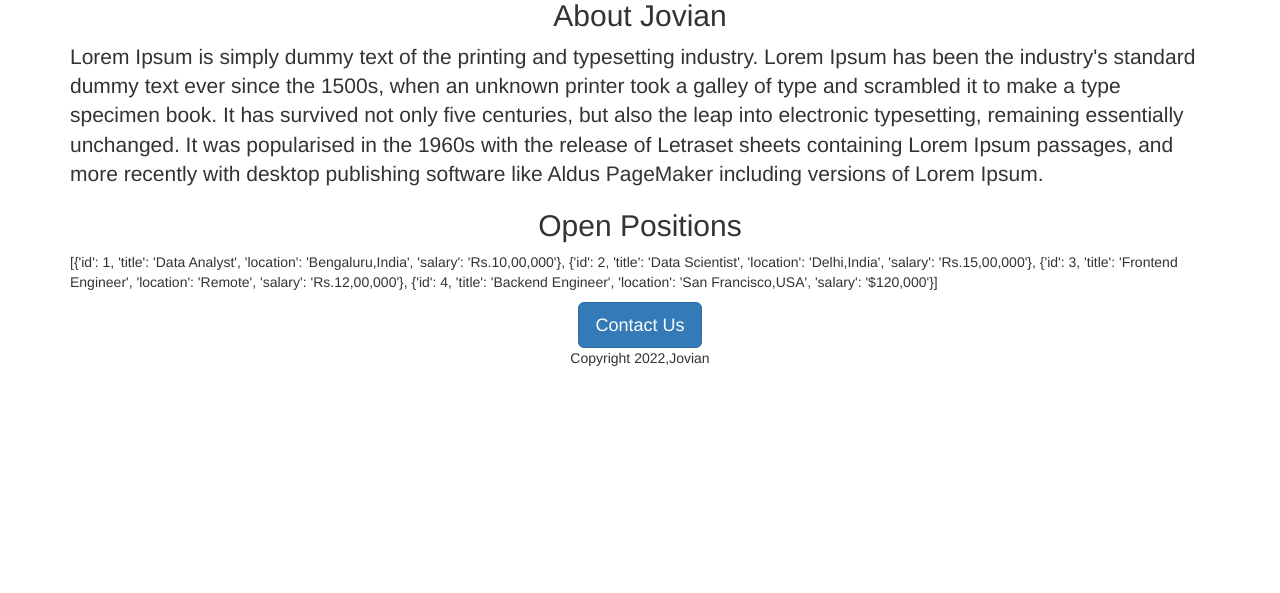
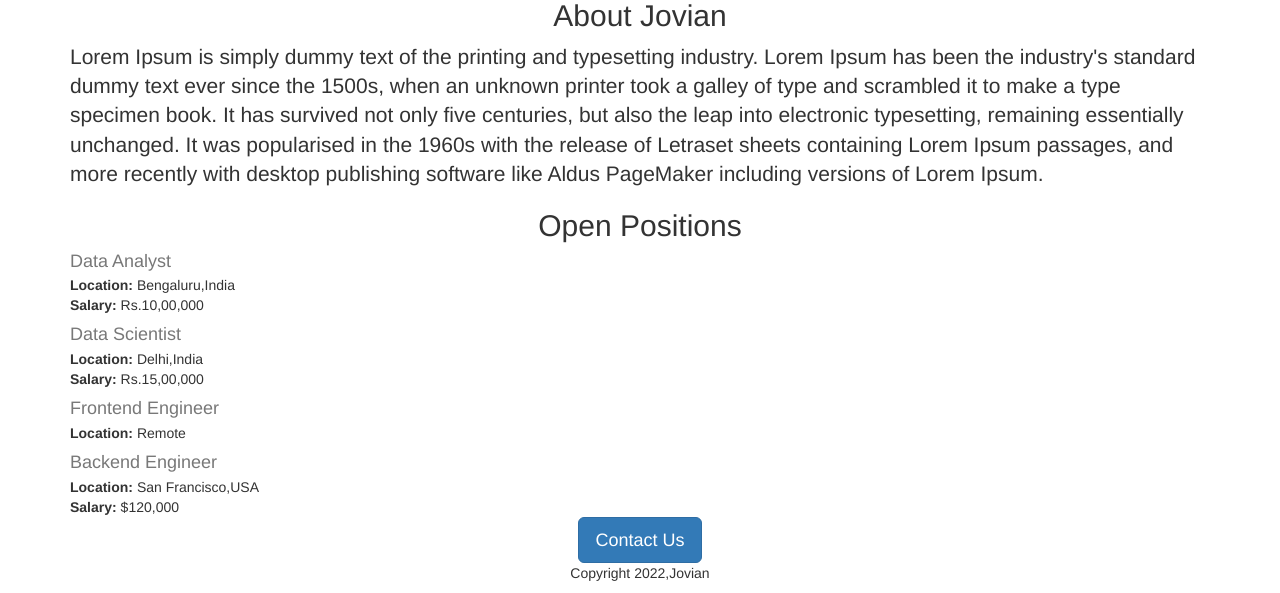
Before and after one commit to Vinishkrishna/jovian-careers-website, a Flask app: page / in a window 1280 px wide. Shown: the part 851-1444 px from the top of the page. Before the commit the page ends 1217 px from the top, so only its background shows below. Run offline with Flask 2, Linux system fonts and the light colour scheme.

Commit message:
started adding job positions in dynamic way

```diff
--- a/app.py
+++ b/app.py
@@ -21,7 +21,6 @@
     'id':3,
     'title':'Frontend Engineer',
     'location':'Remote',
-    'salary':'Rs.12,00,000'
   },
   {
     'id':4,
--- a/templates/home.html
+++ b/templates/home.html
@@ -16,7 +16,18 @@
     <p class="lead">Lorem Ipsum is simply dummy text of the printing and typesetting industry. Lorem Ipsum has been the industry's standard dummy text ever since the 1500s, when an unknown printer took a galley of type and scrambled it to make a type specimen book. It has survived not only five centuries, but also the leap into electronic typesetting, remaining essentially unchanged. It was popularised in the 1960s with the release of Letraset sheets containing Lorem Ipsum passages, and more recently with desktop publishing software like Aldus PageMaker including versions of Lorem Ipsum.</p>
     <h2 class="text-center mt-2 mb-4" >Open Positions</h2>
     <!--the below is a use of flask-->
-    <p class="bodytext">{{jobs}}</p>
+    <!--<p class="bodytext">{{jobs}}</p>-->
+    <div>
+      {% for job in jobs %}
+       <div style="margin: bottom 16px;">
+        <h4 style="color:rgb(120,120,120); margin-bottom: 4px;">{{job['title']}}</h4>
+        <div><b>Location:</b> {{job['location']}}</div>
+        {% if 'salary' in job %}
+        <div><b>Salary:</b> {{job['salary']}}</div>
+        {% endif %}
+      {% endfor %}
+    </div>
+    </div>
     <div class="text-center">
     <button class="btn btn-primary btn-lg">Contact Us</button>
       <p class="mt-4">Copyright 2022,Jovian</p>
```
